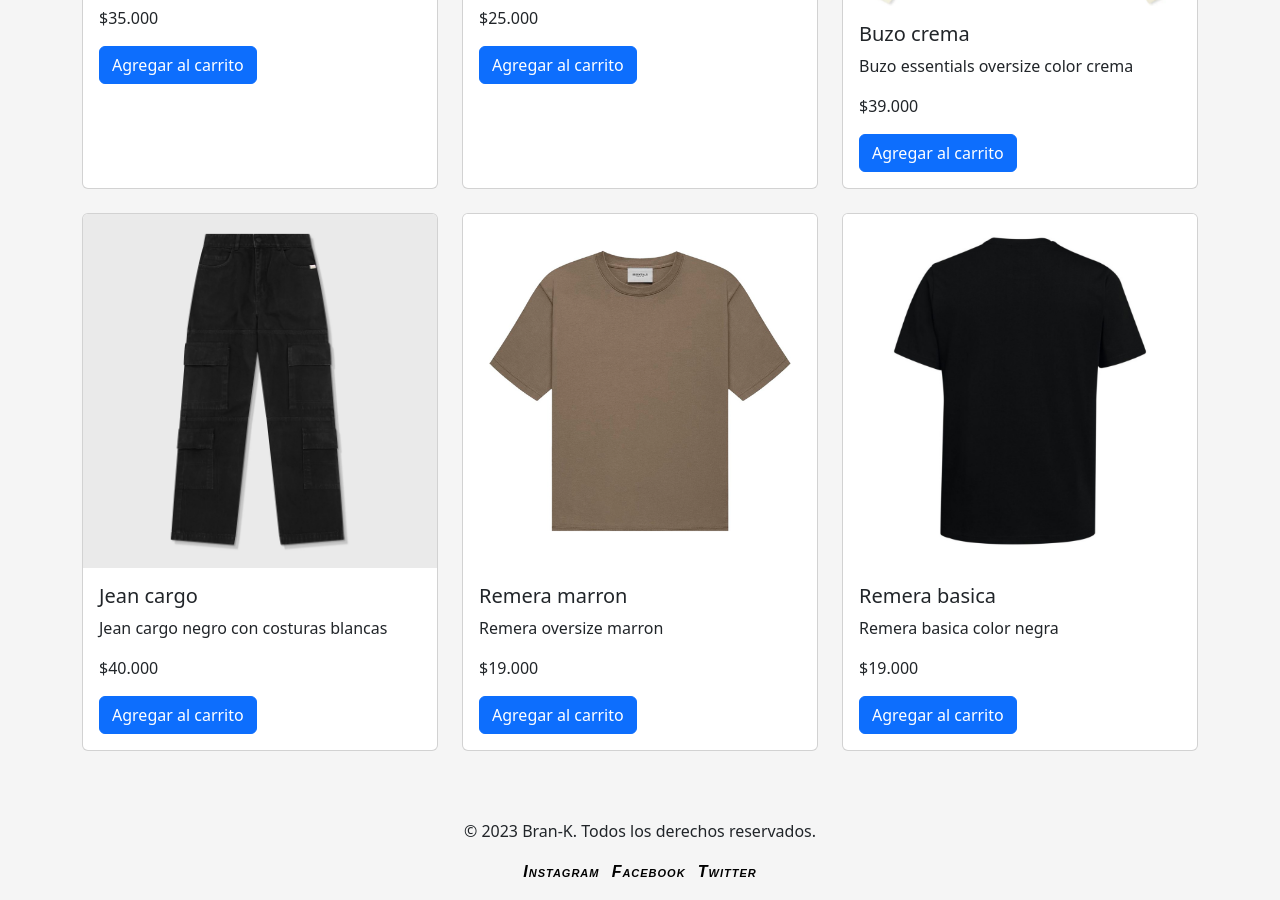
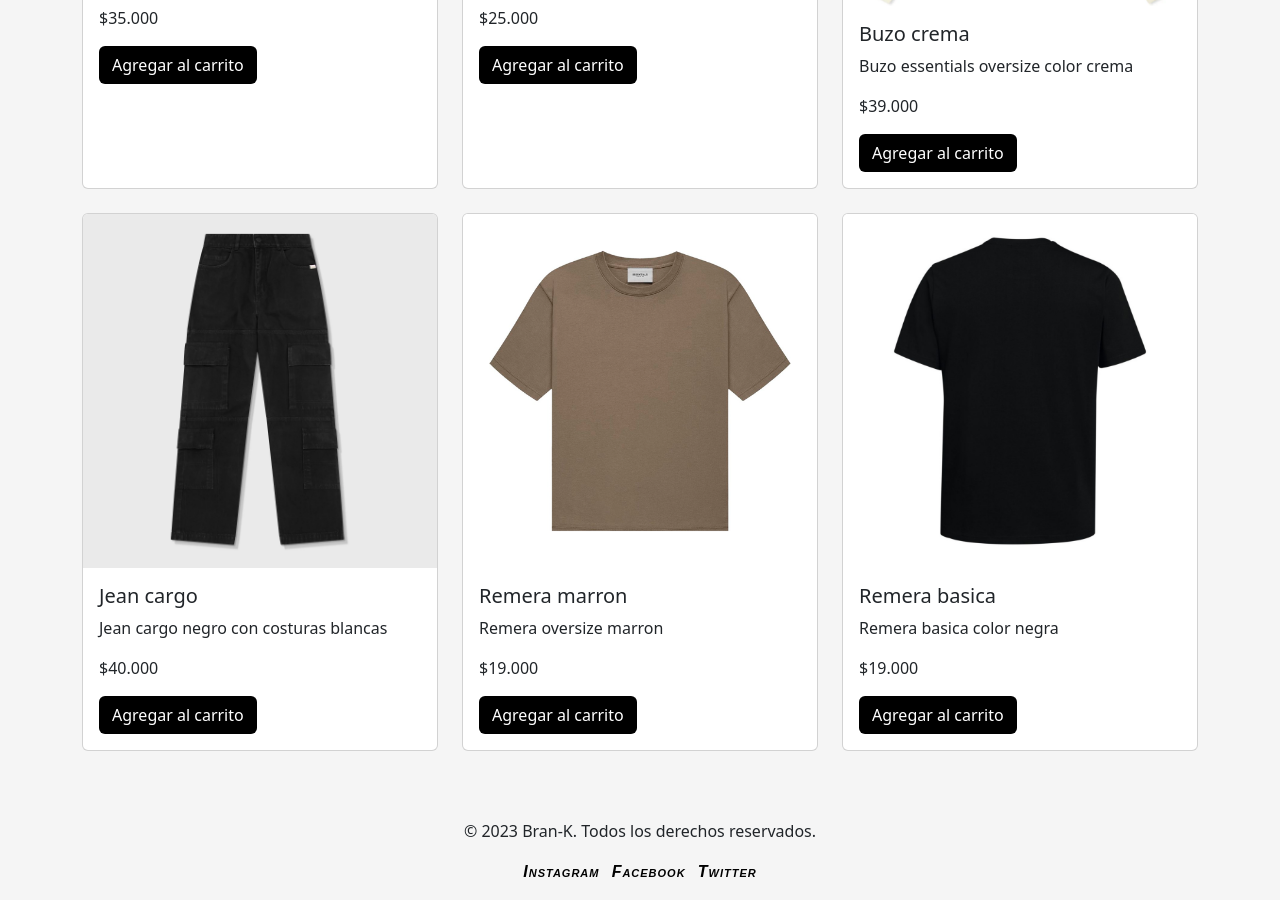
Before and after one commit to JuanPabloMeza/Bran-K-Meza, a website: page pages/productos.html in a window 1280 px wide. Shown: the part 580-1480 px from the top of the page. Drawn offline with nearby package versions, Linux system fonts and the light colour scheme; a web font is replaced by a local one.

Commit message:
cambios en scss

```diff
--- a/pages/productos.html
+++ b/pages/productos.html
@@ -58,7 +58,7 @@
               <h5 class="card-title">Buzo</h5>
               <p class="card-text">Buzo gris oversize</p>
               <p class="card-text">$35.000</p>
-              <a href="#" class="btn btn-primary">Agregar al carrito</a>
+              <a href="#" class="btn botonnegro">Agregar al carrito</a>
             </div>
           </div>
         </div>
@@ -69,7 +69,7 @@
               <h5 class="card-title">Jogging</h5>
               <p class="card-text">Jogging gris oversize</p>
               <p class="card-text">$25.000</p>
-              <a href="#" class="btn btn-primary">Agregar al carrito</a>
+              <a href="#" class="btn botonnegro">Agregar al carrito</a>
             </div>
           </div>
         </div>
@@ -80,7 +80,7 @@
               <h5 class="card-title">Buzo crema</h5>
               <p class="card-text">Buzo essentials oversize color crema</p>
               <p class="card-text">$39.000</p>
-              <a href="#" class="btn btn-primary">Agregar al carrito</a>
+              <a href="#" class="btn botonnegro">Agregar al carrito</a>
             </div>
           </div>
         </div>
@@ -91,7 +91,7 @@
               <h5 class="card-title">Jean cargo</h5>
               <p class="card-text">Jean cargo negro con costuras blancas</p>
               <p class="card-text">$40.000</p>
-              <a href="#" class="btn btn-primary">Agregar al carrito</a>
+              <a href="#" class="btn botonnegro">Agregar al carrito</a>
             </div>
           </div>
         </div>
@@ -102,7 +102,7 @@
               <h5 class="card-title">Remera marron</h5>
               <p class="card-text">Remera oversize marron</p>
               <p class="card-text">$19.000</p>
-              <a href="#" class="btn btn-primary">Agregar al carrito</a>
+              <a href="#" class="btn botonnegro">Agregar al carrito</a>
             </div>
           </div>
         </div>
@@ -113,7 +113,7 @@
               <h5 class="card-title">Remera basica</h5>
               <p class="card-text">Remera basica color negra</p>
               <p class="card-text">$19.000</p>
-              <a href="#" class="btn btn-primary">Agregar al carrito</a>
+              <a href="#" class="btn botonnegro">Agregar al carrito</a>
             </div>
           </div>
   </main>
--- a/scss/styles.scss
+++ b/scss/styles.scss
@@ -1,5 +1,7 @@
+$primary-color: black;
+
 li a {
-  color: black;
+  color: $primary-color;
   text-decoration: none;
 }
 
@@ -140,7 +142,7 @@ ul {
 }
 
 .carousel-arrow {
-  background-color: black;
+  background-color: $primary-color;
 }
 .footer a:hover {
   color: gainsboro;
@@ -148,3 +150,10 @@ ul {
 .footer{
   text-align: center;
 }
+.botonnegro{
+  background-color: $primary-color;
+  color: white;
+}
+.botonnegro:hover{
+  background-color: #ADD8E6;
+}
```
Also changed, not shown: index.html (+2 -0 lines), css/styles.css, 1 other file.
